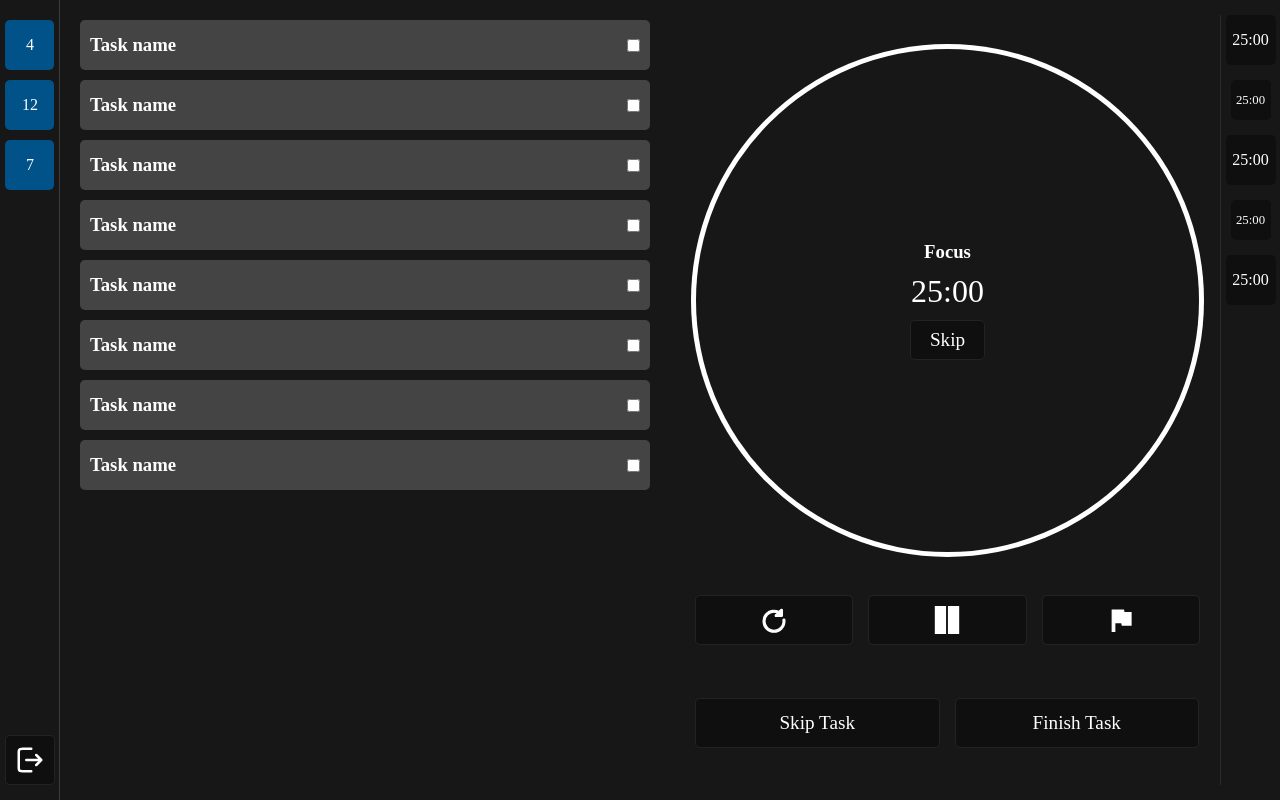
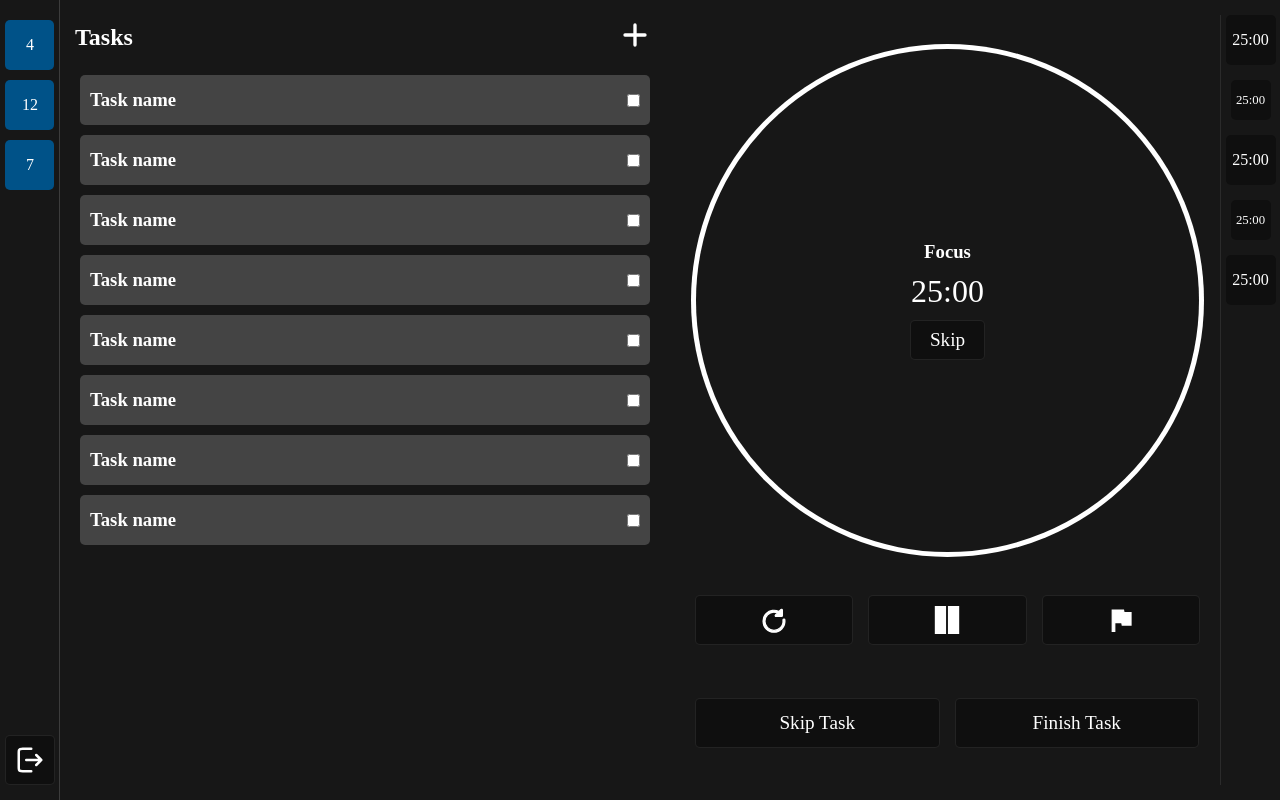
Before and after one commit to Stefan0712/get-it-done, a React (Create React App) app: page / in a window 1280 px wide. Built offline with nearby package versions, Linux system fonts and the light colour scheme; a web font is replaced by a local one.

Commit message:
Added a header to the Tasks component with a title and a button to add new tasks

```diff
--- /dev/null
+++ b/src/components/Tasks/Task/NewTask.js
@@ -0,0 +1,38 @@
+import { useState } from "react";
+import { v4 as uuidv4 } from 'uuid';
+import styles from '../Tasks.module.css';
+import { IconLibrary } from "../../../IconLibrary";
+
+
+const NewTask = ({closeNewTask}) => {
+
+    const [title, setTitle] = useState('');
+    const [color, setColor] = useState('#171717');
+
+
+    const handleNewTask = () =>{
+        let data = {id: uuidv4(), title, color};
+        console.log(data);
+    }
+
+
+    return (
+        <div className={styles['new-task']}>
+            <div className={styles.header}>
+                <h3>New Task</h3>
+                <button onClick={closeNewTask}><img src={IconLibrary.Close} alt='close new task'></img></button>
+            </div>
+            <fieldset>
+                <label>Title</label>
+                <input type='text' name='title' onChange={(e)=>setTitle(e.target.value)} value={title} required></input>
+            </fieldset>
+            <fieldset>
+                <label>Color</label>
+                <input id={styles['color-input']} type='color' name='color' onChange={(e)=>setColor(e.target.value)} value={color} required></input>
+            </fieldset>
+            <button type='button' onClick={handleNewTask}>Save</button>
+        </div>
+     );
+}
+
+export default NewTask;
--- a/src/components/Tasks/Tasks.js
+++ b/src/components/Tasks/Tasks.js
@@ -1,10 +1,21 @@
+import { IconLibrary } from '../../IconLibrary';
+import NewTask from './Task/NewTask';
 import styles from './Tasks.module.css';
+import { useState } from 'react';
 
 
 
 const Tasks = () => {
+
+    const [showNewTask, setShowNewTask] = useState(false)
+
     return (
         <div className={styles.tasks}>
+            {showNewTask ? <NewTask closeNewTask={()=>setShowNewTask(false)} /> : null}
+            <div className={styles.header}>
+                <h2>Tasks</h2>
+                <button onClick={()=>setShowNewTask(true)}><img src={IconLibrary.Plus} alt='open new project'></img></button>
+            </div>
             <div className={styles.container}>
                 <div className={styles.task}>
                     <h3>Task name</h3>
--- a/src/components/Tasks/Tasks.module.css
+++ b/src/components/Tasks/Tasks.module.css
@@ -7,13 +7,14 @@
 }
 .container{
     width: 100%;
-    height: 100%;
+    height: calc(100% - 75px);
     max-height: 100%;
     overflow-y: auto;
     display: flex;
     flex-direction: column;
     gap: 10px;
     padding: 20px;
+    padding-top: 0
 }
 .task{
     width: 100%;
@@ -62,3 +63,21 @@ button{
     width: 50px;
     height: 50px;
 }
+.header{
+    width: 100%;
+    height: 75px;
+    min-height: 75px;
+    max-height: 75px;
+    display: flex;
+    align-items: center;
+    justify-content: space-between;
+    padding: 0 15px;
+}
+.header button{
+    background-color: transparent;
+    border: none;
+}
+.header button img{
+    height: 40px;
+    width: 40px
+}
```
